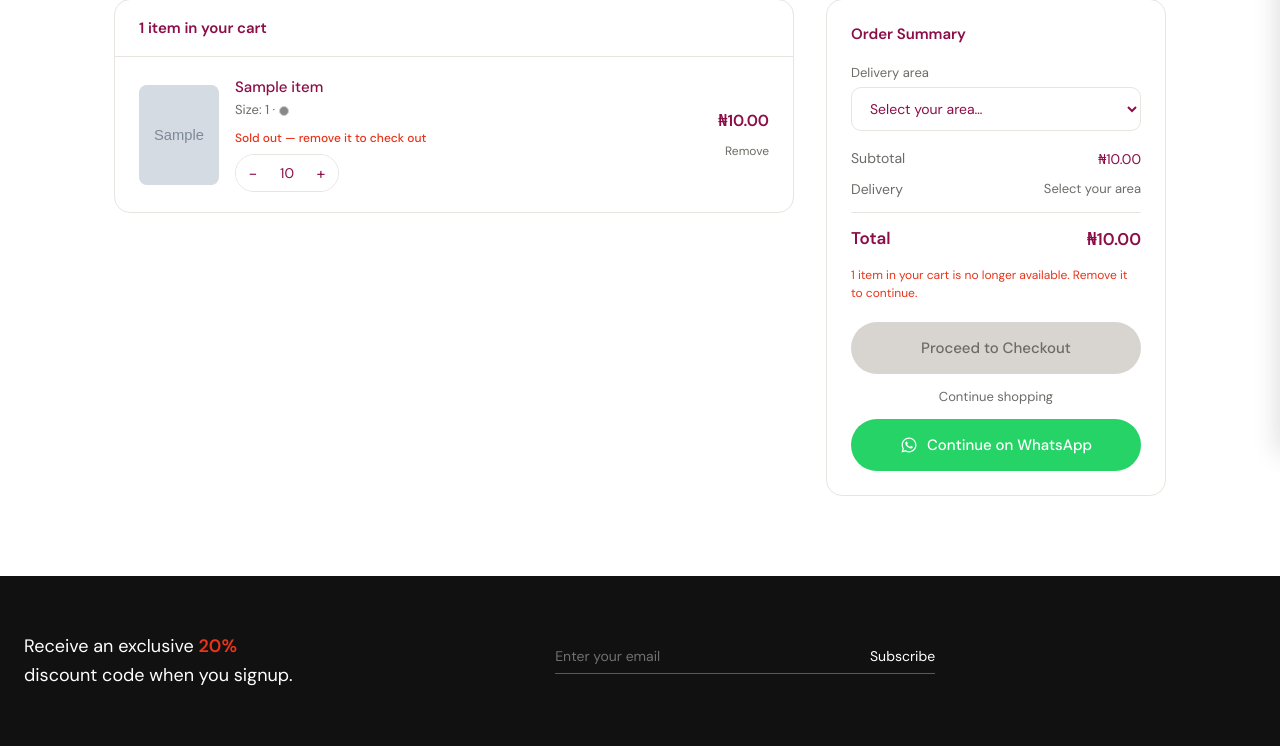
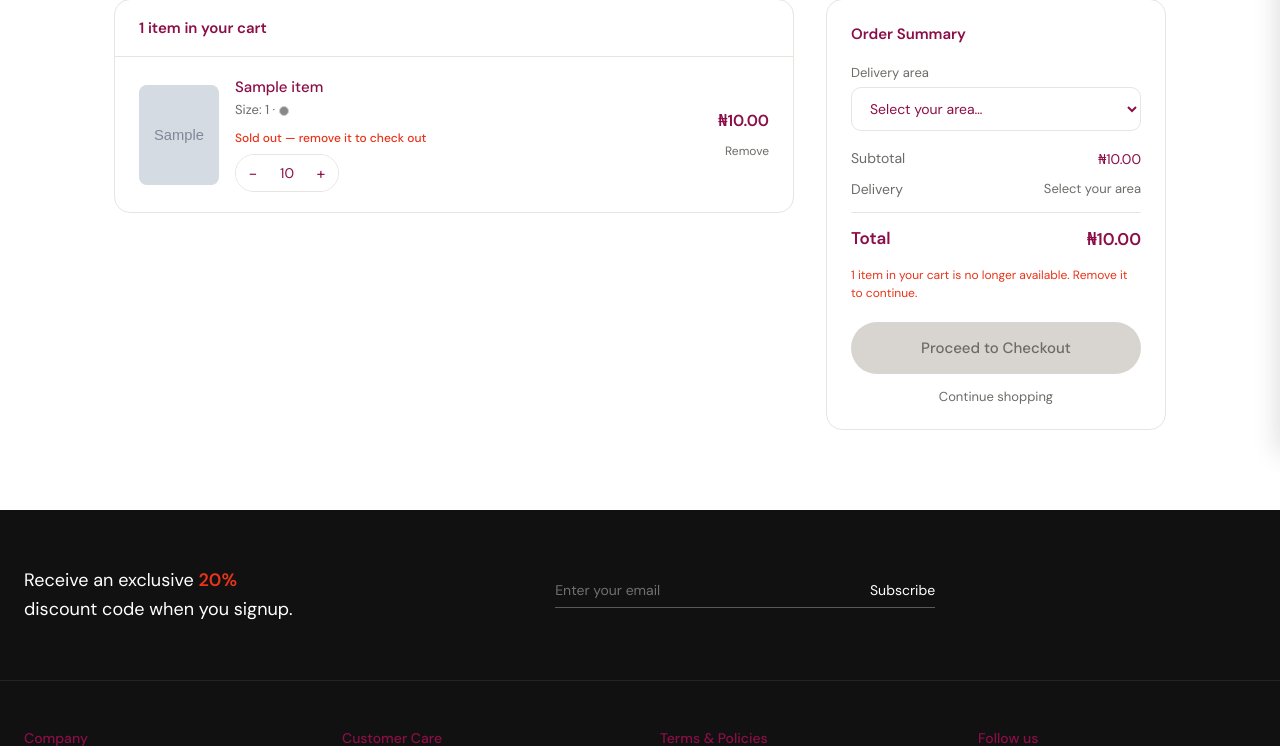
Before and after one commit to Aklah4/lepaix, a Flask app: template app/templates/cart/index.html in a window 1280 px wide. Shown: the part 346-1092 px from the top of the page. Run offline with Flask 3, Linux system fonts and the light colour scheme; the template is opened without the code that fills it: most values are stand-ins (such as "Sample title", 1, 10 or a date in 2020); grey boxes marked "Sample" are stand-in pictures; a database or web service that is not in the repository returns one stand-in record (values such as "Sample title").

Commit message:
Remove WhatsApp cart option

```diff
--- a/app/templates/cart/index.html
+++ b/app/templates/cart/index.html
@@ -49,9 +49,6 @@
   .checkout-btn:hover { opacity: .85; }
   .continue-link { display: block; text-align: center; margin-top: 14px; font-size: 13px; color: var(--muted); text-decoration: none; }
   .continue-link:hover { color: var(--text); }
-  .whatsapp-btn { display: flex; align-items: center; justify-content: center; gap: 9px; width: 100%; padding: 16px; border-radius: 999px; background: #25D366; color: #fff; border: none; font-size: 15px; font-family: inherit; cursor: pointer; margin-top: 14px; text-align: center; text-decoration: none; font-weight: 500; }
-  .whatsapp-btn:hover { opacity: .85; }
-  .whatsapp-btn svg { flex-shrink: 0; }
 
   /* Empty state */
   .empty-cart { text-align: center; padding: 80px 24px; color: var(--muted); }
@@ -153,11 +150,6 @@
     </div>
 
     <!-- Summary -->
-    {% set item_lines = [] %}
-    {% for item in cart %}
-    {% set _ = item_lines.append(item.quantity ~ 'x ' ~ item.name ~ ' - ' ~ (item.price | money) ~ ' each (' ~ (item.subtotal | money) ~ ')') %}
-    {% endfor %}
-    {% set wa_message = 'Hi Lepaix! I\'d like to continue my order on WhatsApp.\n\nItems:\n' ~ (item_lines | join('\n')) ~ '\n\nTotal: ' ~ (total | money) %}
     <div class="cart-summary">
       <h2>Order Summary</h2>
 
@@ -204,11 +196,6 @@
       <a href="{{ url_for('checkout.index') }}" class="checkout-btn">Proceed to Checkout</a>
       {% endif %}
       <a href="{{ url_for('products.index') }}" class="continue-link">Continue shopping</a>
-      <a href="https://wa.me/2349020149795?text={{ wa_message | urlencode }}"
-         class="whatsapp-btn" target="_blank" rel="noopener noreferrer">
-        <svg width="18" height="18" viewBox="0 0 24 24" fill="currentColor"><path d="M12.04 2C6.58 2 2.13 6.45 2.13 11.91c0 1.75.46 3.48 1.32 5L2 22l5.25-1.38c1.46.8 3.1 1.22 4.78 1.22h.01c5.46 0 9.91-4.45 9.91-9.91 0-2.65-1.03-5.14-2.9-7.01A9.816 9.816 0 0012.04 2m0 1.67c2.2 0 4.26.86 5.82 2.42a8.225 8.225 0 012.41 5.83c0 4.54-3.7 8.23-8.24 8.23-1.48 0-2.93-.39-4.19-1.15l-.3-.17-3.12.82.83-3.04-.2-.32a8.188 8.188 0 01-1.26-4.38c.01-4.54 3.7-8.24 8.25-8.24M8.53 7.33c-.16 0-.43.06-.66.31-.22.25-.87.86-.87 2.07 0 1.22.89 2.39 1 2.56.14.17 1.76 2.67 4.25 3.73.59.27 1.06.42 1.42.53.6.19 1.14.17 1.57.1.48-.07 1.46-.6 1.67-1.18.21-.58.21-1.06.15-1.17-.07-.1-.23-.16-.48-.27-.25-.14-1.47-.74-1.69-.82-.23-.08-.37-.12-.56.12-.16.25-.64.81-.78.97-.15.17-.29.19-.53.07-.26-.13-1.06-.39-2-1.23-.74-.66-1.23-1.47-1.38-1.72-.14-.24-.02-.39.11-.5.11-.11.27-.29.37-.44.13-.14.17-.25.25-.41.08-.17.04-.31-.02-.43-.06-.11-.56-1.35-.77-1.84-.2-.48-.4-.42-.56-.43-.14 0-.3-.01-.47-.01z"/></svg>
-        Continue on WhatsApp
-      </a>
     </div>
   </div>
 
```
